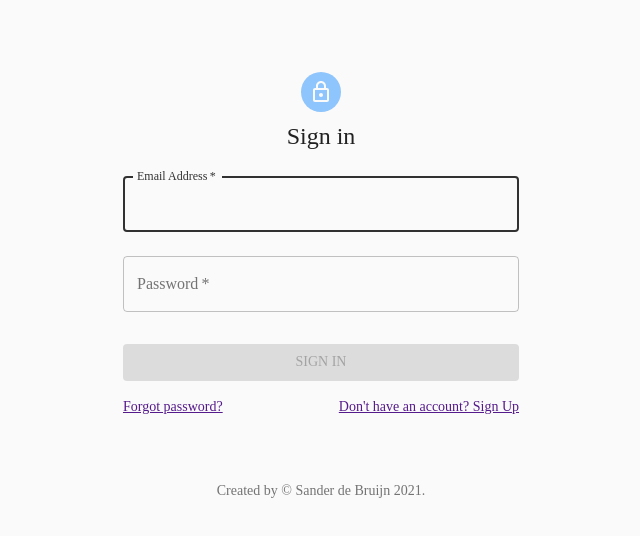
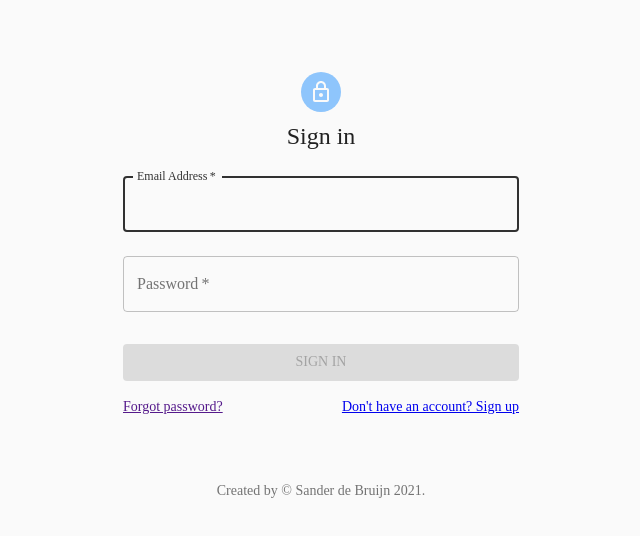
Before and after one commit to Shayaanakbar/PocketRNTakeHome, a React (Create React App) app in the folder hosting/: page / in a window 1280 px wide. Shown: the top 536 px of the page, without its empty margins (319-959 px from the left). Built offline with nearby package versions, Linux system fonts and the light colour scheme.

Commit message:
Turned on firebase auth emulator got everything running need to add users via signup then direct to calendar

```diff
--- a/hosting/src/pages/SignIn.jsx
+++ b/hosting/src/pages/SignIn.jsx
@@ -101,9 +101,10 @@ function SignIn(props) {
                             </Link>
                         </Grid>
                         <Grid item>
-                            <Link href="#" variant="body2">
-                                {"Don't have an account? Sign Up"}
+                            <Link to="/sign-up">
+                                Don't have an account? Sign up
                             </Link>
+
                         </Grid>
                     </Grid>
                 </form>
```
